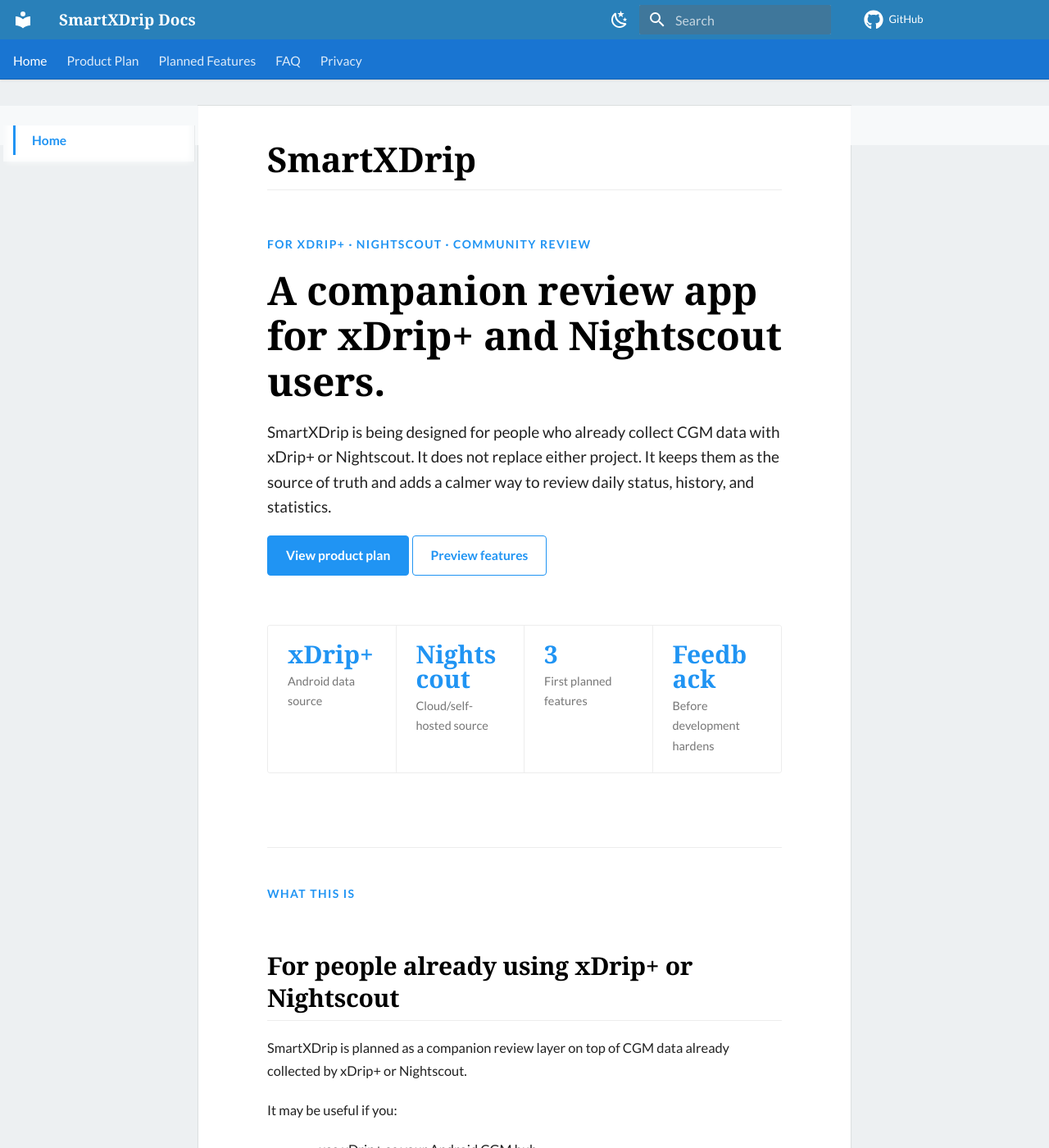
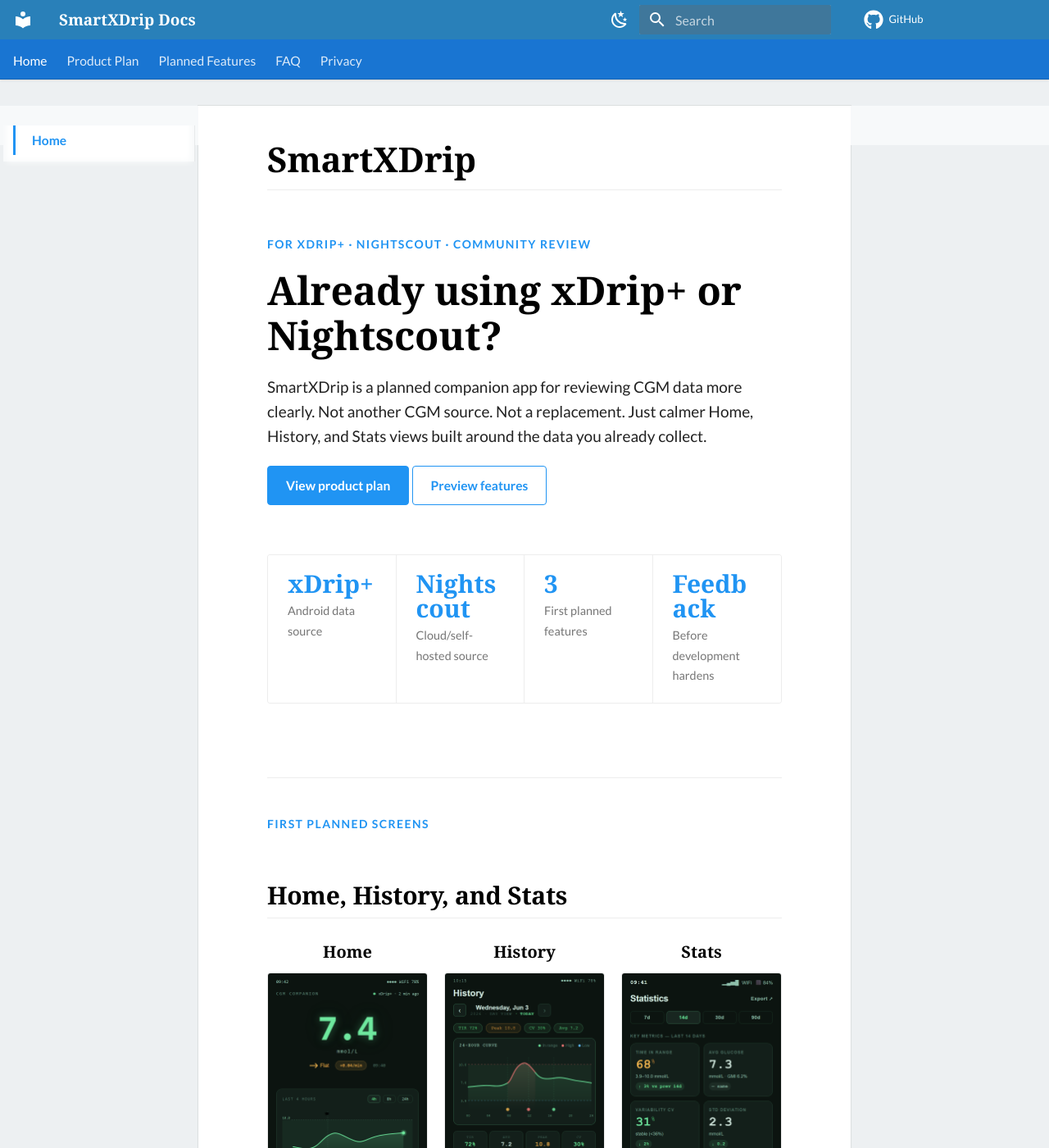
Before and after one commit to solgosea/smartxdrip-docs, an MkDocs documentation site: the page built from docs/index.md, in a window 1280 px wide and 1400 px high. Shown: the whole window at 82% size. Built offline with MkDocs 1.6.1 and Material for MkDocs 9.7.7, drawn with Linux system fonts in a browser that asks for light colours; some web fonts are replaced; comment, search, counter and statistics services are not loaded; some of the changed text lies outside the part shown.

Commit message:
Improve homepage appeal for xDrip and Nightscout users

```diff
--- a/docs/index.md
+++ b/docs/index.md
@@ -4,10 +4,10 @@
 
 <div class="sx-hero-eyebrow">FOR XDRIP+ · NIGHTSCOUT · COMMUNITY REVIEW</div>
 
-# A companion review app for xDrip+ and Nightscout users.
+# Already using xDrip+ or Nightscout?
 
 <p class="sx-hero-sub">
-SmartXDrip is being designed for people who already collect CGM data with xDrip+ or Nightscout. It does not replace either project. It keeps them as the source of truth and adds a calmer way to review daily status, history, and statistics.
+SmartXDrip is a planned companion app for reviewing CGM data more clearly. Not another CGM source. Not a replacement. Just calmer Home, History, and Stats views built around the data you already collect.
 </p>
 
 <div class="sx-hero-actions" markdown>
@@ -32,6 +32,34 @@ SmartXDrip is being designed for people who already collect CGM data with xDrip+
     <div class="sx-stat-value">Feedback</div>
     <div class="sx-stat-label">Before development hardens</div>
   </div>
+</div>
+
+</div>
+
+---
+
+<span class="sx-eyebrow">First planned screens</span>
+
+## Home, History, and Stats
+
+<div class="sx-preview-grid" markdown>
+
+<div class="sx-preview" markdown>
+<div class="sx-preview-title">Home</div>
+![Home preview](assets/screenshots/home-hero.png)
+<p>What is happening with my glucose today?</p>
+</div>
+
+<div class="sx-preview" markdown>
+<div class="sx-preview-title">History</div>
+![History preview](assets/screenshots/history-hero.png)
+<p>What happened on a specific day?</p>
+</div>
+
+<div class="sx-preview" markdown>
+<div class="sx-preview-title">Stats</div>
+![Stats preview](assets/screenshots/stats-hero.png)
+<p>What patterns are emerging over time?</p>
 </div>
 
 </div>
--- a/docs/stylesheets/extra.css
+++ b/docs/stylesheets/extra.css
@@ -933,6 +933,40 @@ body {
   font-weight: 700;
 }
 
+/* Preview screenshots */
+.sx-preview-grid {
+  display: grid;
+  grid-template-columns: repeat(3, minmax(0, 1fr));
+  gap: 1rem;
+  margin: 1.2rem 0 1.6rem;
+  align-items: start;
+}
+
+.sx-preview {
+  text-align: center;
+}
+
+.sx-preview-title {
+  font-family: var(--sx-serif);
+  font-size: 1rem;
+  font-weight: 700;
+  color: var(--rtd-heading-color);
+  margin-bottom: 0.4rem;
+}
+
+.sx-preview img {
+  width: 100%;
+  max-width: 220px;
+  margin: 0 auto 0.6rem;
+}
+
+.sx-preview p {
+  font-size: 0.76rem;
+  line-height: 1.45;
+  color: var(--md-default-fg-color--light);
+  margin: 0;
+}
+
 /* ── Mobile ──────────────────────────────────────────────────────────────── */
 @media (max-width: 76.1875em) {
   .md-typeset h1 { font-size: 1.6rem; }
@@ -940,4 +974,5 @@ body {
   .sx-hero h1 { font-size: 1.8rem; }
   .sx-hero-sub { font-size: 0.88rem; }
   .sx-stats { grid-template-columns: repeat(2, 1fr); }
+  .sx-preview-grid { grid-template-columns: 1fr; }
 }
```
Also changed, not shown: other parts of docs/index.md (+2 -2 lines), README.md (+38 -29 lines).
